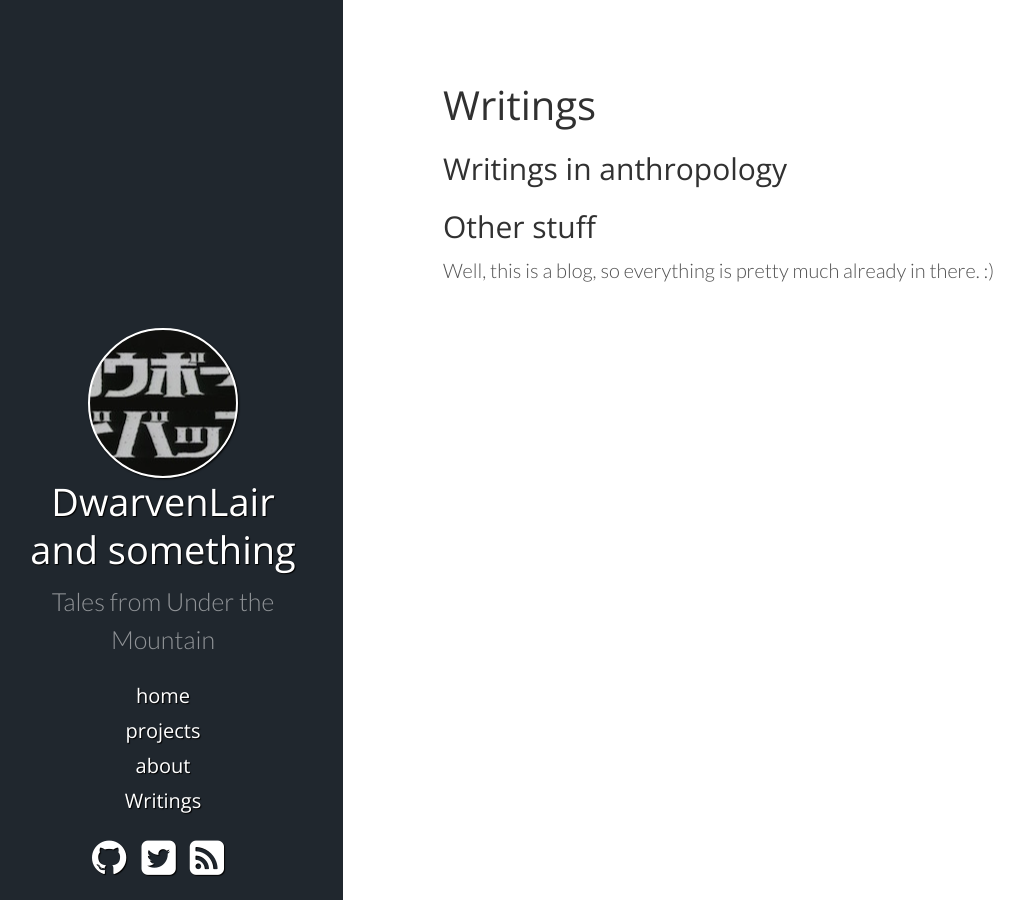
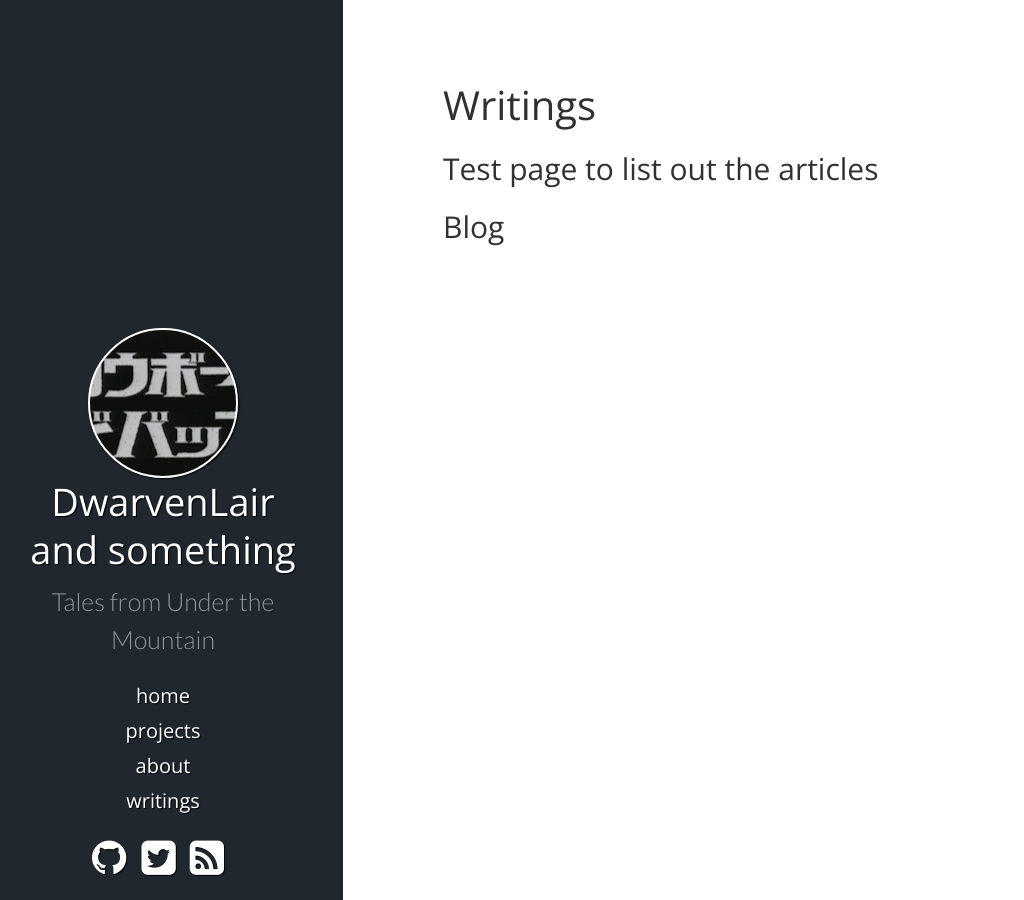
Before and after one commit to blackdwarf/blackdwarf.github.io, a Jekyll site: the page built from writing/index.md, in a window 1280 px wide. Shown: the whole page, without its empty margins (17-1041 px from the left). Built offline with Jekyll 4.4.1, drawn with Linux system fonts in a browser that asks for light colours; nearby versions of some CDN libraries; Markdown is read by kramdown in place of the engine named in the settings.

Commit message:
Fixing some display issues...

```diff
--- a/_includes/sidebar.html
+++ b/_includes/sidebar.html
@@ -23,7 +23,7 @@
       {% for node in pages_list %}
         {% if node.title != null %}
           {% if node.layout == "page" %}
-            <a class="sidebar-nav-item{% if page.url == node.url %} active{% endif %}" href="{{ node.url }}">{{ node.title }}</a>
+            <a class="sidebar-nav-item{% if page.url == node.url %} active{% endif %}" href="{{ node.url }}">{{ node.title | downcase }}</a>
           {% endif %}
         {% endif %}
       {% endfor %}
--- a/index.html
+++ b/index.html
@@ -13,6 +13,7 @@
     </h1>
 
     <span class="post-date">{{ post.date | date_to_string }}</span>
+
 
     {{ post.content }}
   </div>
--- a/projects/index.html
+++ b/projects/index.html
@@ -1,5 +1,5 @@
 ---
 layout: page
-title: projects
+title: Projects
 ---
 <h2>Projects page</h2>
--- a/writing/index.md
+++ b/writing/index.md
@@ -3,8 +3,7 @@
 title: Writings
 ---
 
-## Writings in anthropology
+## Test page to list out the articles
 
 
-## Other stuff
-Well, this is a blog, so everything is pretty much already in there. :)
+## Blog
```
Also changed, not shown: about/index.md (+1 -1 lines).
